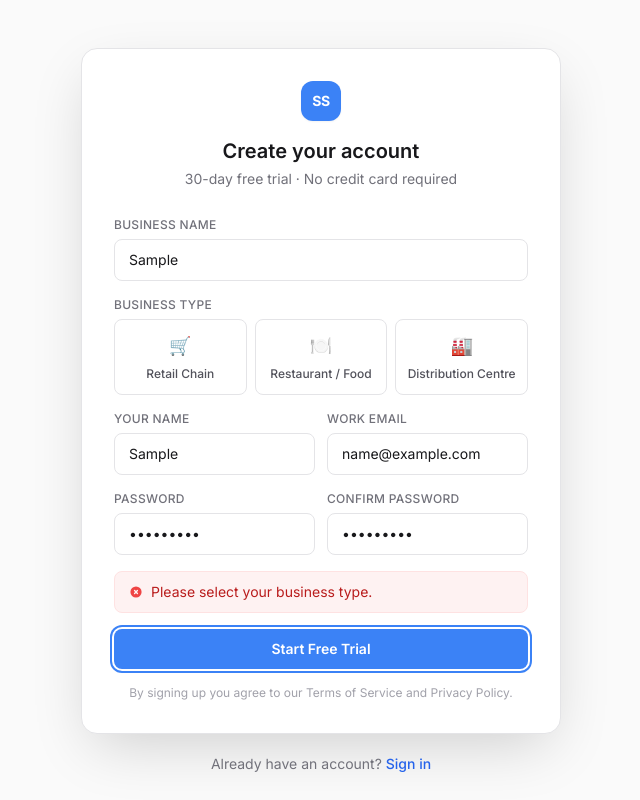
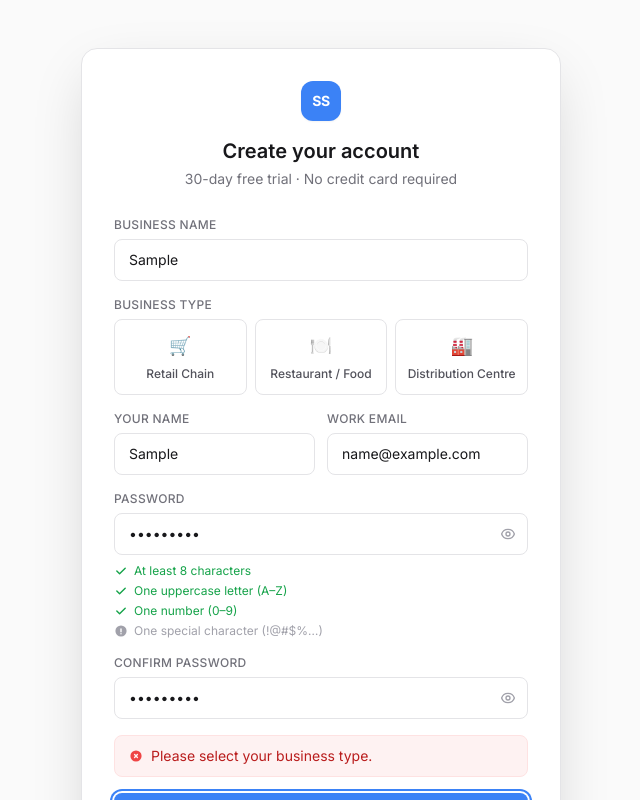
Before and after one commit to YothatsSam/stocksense-pro, a React (Vite) app in the folder frontend/: page /signup in a window 1280 px wide. Both pictures are taken after typing "Sample", "Sample", "name@example.com", "Sample123", "Sample123" into the empty fields and a click on the button "Start Free Trial". Shown: the top 800 px of the page, without its empty margins (319-959 px from the left). Built offline with nearby package versions, Linux system fonts and the light colour scheme; no server answers.

Commit message:
Add show/hide password toggle to login and signup

```diff
--- a/frontend/src/pages/Login.tsx
+++ b/frontend/src/pages/Login.tsx
@@ -7,10 +7,11 @@ export default function Login() {
   const { signIn } = useAuth()
   const navigate = useNavigate()
 
-  const [email, setEmail]     = useState('')
+  const [email, setEmail]       = useState('')
   const [password, setPassword] = useState('')
-  const [error, setError]     = useState<string | null>(null)
-  const [loading, setLoading] = useState(false)
+  const [showPassword, setShowPassword] = useState(false)
+  const [error, setError]       = useState<string | null>(null)
+  const [loading, setLoading]   = useState(false)
 
   async function handleSubmit(e: React.FormEvent) {
     e.preventDefault()
@@ -70,14 +71,33 @@ export default function Login() {
               <label className="block text-xs font-medium uppercase tracking-wide text-zinc-500 mb-1.5">
                 Password
               </label>
+              <div className="relative">
                 <input
-                type="password"
+                  type={showPassword ? 'text' : 'password'}
                   required
                   value={password}
                   onChange={(e) => setPassword(e.target.value)}
                   placeholder="••••••••"
-                className="block w-full rounded-lg border border-zinc-200 bg-white px-3.5 py-2.5 text-sm text-zinc-900 placeholder-zinc-400 transition-colors duration-150 focus:border-brand-500 focus:outline-none focus:ring-2 focus:ring-brand-500/20"
+                  className="block w-full rounded-lg border border-zinc-200 bg-white px-3.5 py-2.5 pr-10 text-sm text-zinc-900 placeholder-zinc-400 transition-colors duration-150 focus:border-brand-500 focus:outline-none focus:ring-2 focus:ring-brand-500/20"
                 />
+                <button
+                  type="button"
+                  onClick={() => setShowPassword(v => !v)}
+                  className="absolute inset-y-0 right-0 flex items-center px-3 text-zinc-400 hover:text-zinc-600"
+                  tabIndex={-1}
+                >
+                  {showPassword ? (
+                    <svg xmlns="http://www.w3.org/2000/svg" className="h-4 w-4" fill="none" viewBox="0 0 24 24" stroke="currentColor" strokeWidth={2}>
+                      <path strokeLinecap="round" strokeLinejoin="round" d="M13.875 18.825A10.05 10.05 0 0112 19c-4.478 0-8.268-2.943-9.543-7a9.97 9.97 0 011.563-3.029m5.858.908a3 3 0 114.243 4.243M9.878 9.878l4.242 4.242M9.88 9.88l-3.29-3.29m7.532 7.532l3.29 3.29M3 3l3.59 3.59m0 0A9.953 9.953 0 0112 5c4.478 0 8.268 2.943 9.543 7a10.025 10.025 0 01-4.132 5.411m0 0L21 21" />
+                    </svg>
+                  ) : (
+                    <svg xmlns="http://www.w3.org/2000/svg" className="h-4 w-4" fill="none" viewBox="0 0 24 24" stroke="currentColor" strokeWidth={2}>
+                      <path strokeLinecap="round" strokeLinejoin="round" d="M15 12a3 3 0 11-6 0 3 3 0 016 0z" />
+                      <path strokeLinecap="round" strokeLinejoin="round" d="M2.458 12C3.732 7.943 7.523 5 12 5c4.478 0 8.268 2.943 9.542 7-1.274 4.057-5.064 7-9.542 7-4.477 0-8.268-2.943-9.542-7z" />
+                    </svg>
+                  )}
+                </button>
+              </div>
             </div>
 
             {error && (
--- a/frontend/src/pages/Signup.tsx
+++ b/frontend/src/pages/Signup.tsx
@@ -4,6 +4,13 @@ import { register } from '../api/client'
 import { useAuth } from '../context/AuthContext'
 
 type BusinessType = 'retail' | 'restaurant' | 'distribution'
+
+const passwordRules = [
+  { label: 'At least 8 characters',          test: (p: string) => p.length >= 8 },
+  { label: 'One uppercase letter (A–Z)',      test: (p: string) => /[A-Z]/.test(p) },
+  { label: 'One number (0–9)',                test: (p: string) => /[0-9]/.test(p) },
+  { label: 'One special character (!@#$%…)', test: (p: string) => /[^A-Za-z0-9]/.test(p) },
+]
 
 const BUSINESS_TYPES: { value: BusinessType; label: string; emoji: string }[] = [
   { value: 'retail',       label: 'Retail Chain',         emoji: '🛒' },
@@ -23,8 +30,10 @@ export default function Signup() {
     password: '',
     confirm: '',
   })
-  const [error, setError]   = useState<string | null>(null)
-  const [loading, setLoading] = useState(false)
+  const [showPassword, setShowPassword]   = useState(false)
+  const [showConfirm, setShowConfirm]     = useState(false)
+  const [error, setError]                 = useState<string | null>(null)
+  const [loading, setLoading]             = useState(false)
 
   function set(field: keyof typeof form) {
     return (e: React.ChangeEvent<HTMLInputElement | HTMLSelectElement>) =>
@@ -38,11 +47,20 @@ export default function Signup() {
     if (!form.business_type) {
       return setError('Please select your business type.')
     }
+    if (form.password.length < 8) {
+      return setError('Password must be at least 8 characters.')
+    }
+    if (!/[A-Z]/.test(form.password)) {
+      return setError('Password must contain at least one uppercase letter.')
+    }
+    if (!/[0-9]/.test(form.password)) {
+      return setError('Password must contain at least one number.')
+    }
+    if (!/[^A-Za-z0-9]/.test(form.password)) {
+      return setError('Password must contain at least one special character (e.g. !@#$%).')
+    }
     if (form.password !== form.confirm) {
       return setError('Passwords do not match.')
-    }
-    if (form.password.length < 8) {
-      return setError('Password must be at least 8 characters.')
     }
 
     setLoading(true)
@@ -157,38 +175,94 @@ export default function Signup() {
               </div>
             </div>
 
-            {/* Two-column row: password + confirm */}
-            <div className="grid grid-cols-2 gap-3">
+            {/* Password */}
             <div>
               <label className="block text-xs font-medium uppercase tracking-wide text-zinc-500 mb-1.5">
                 Password
               </label>
+              <div className="relative">
                 <input
-                  type="password"
+                  type={showPassword ? 'text' : 'password'}
                   required
-                  minLength={8}
                   value={form.password}
                   onChange={set('password')}
-                  placeholder="Min. 8 characters"
-                  className="block w-full rounded-lg border border-zinc-200 bg-white px-3.5 py-2.5 text-sm text-zinc-900 placeholder-zinc-400 transition-colors duration-150 focus:border-brand-500 focus:outline-none focus:ring-2 focus:ring-brand-500/20"
+                  placeholder="Create a strong password"
+                  className="block w-full rounded-lg border border-zinc-200 bg-white px-3.5 py-2.5 pr-10 text-sm text-zinc-900 placeholder-zinc-400 transition-colors duration-150 focus:border-brand-500 focus:outline-none focus:ring-2 focus:ring-brand-500/20"
                 />
+                <button
+                  type="button"
+                  onClick={() => setShowPassword(v => !v)}
+                  className="absolute inset-y-0 right-0 flex items-center px-3 text-zinc-400 hover:text-zinc-600"
+                  tabIndex={-1}
+                >
+                  {showPassword ? (
+                    <svg xmlns="http://www.w3.org/2000/svg" className="h-4 w-4" fill="none" viewBox="0 0 24 24" stroke="currentColor" strokeWidth={2}>
+                      <path strokeLinecap="round" strokeLinejoin="round" d="M13.875 18.825A10.05 10.05 0 0112 19c-4.478 0-8.268-2.943-9.543-7a9.97 9.97 0 011.563-3.029m5.858.908a3 3 0 114.243 4.243M9.878 9.878l4.242 4.242M9.88 9.88l-3.29-3.29m7.532 7.532l3.29 3.29M3 3l3.59 3.59m0 0A9.953 9.953 0 0112 5c4.478 0 8.268 2.943 9.543 7a10.025 10.025 0 01-4.132 5.411m0 0L21 21" />
+                    </svg>
+                  ) : (
+                    <svg xmlns="http://www.w3.org/2000/svg" className="h-4 w-4" fill="none" viewBox="0 0 24 24" stroke="currentColor" strokeWidth={2}>
+                      <path strokeLinecap="round" strokeLinejoin="round" d="M15 12a3 3 0 11-6 0 3 3 0 016 0z" />
+                      <path strokeLinecap="round" strokeLinejoin="round" d="M2.458 12C3.732 7.943 7.523 5 12 5c4.478 0 8.268 2.943 9.542 7-1.274 4.057-5.064 7-9.542 7-4.477 0-8.268-2.943-9.542-7z" />
+                    </svg>
+                  )}
+                </button>
               </div>
+              {/* Live password rules */}
+              {form.password.length > 0 && (
+                <ul className="mt-2 space-y-1">
+                  {passwordRules.map(rule => {
+                    const passed = rule.test(form.password)
+                    return (
+                      <li key={rule.label} className={`flex items-center gap-1.5 text-xs ${passed ? 'text-green-600' : 'text-zinc-400'}`}>
+                        <svg className="h-3.5 w-3.5 shrink-0" fill="currentColor" viewBox="0 0 20 20">
+                          {passed
+                            ? <path fillRule="evenodd" d="M16.707 5.293a1 1 0 010 1.414l-8 8a1 1 0 01-1.414 0l-4-4a1 1 0 011.414-1.414L8 12.586l7.293-7.293a1 1 0 011.414 0z" clipRule="evenodd" />
+                            : <path fillRule="evenodd" d="M10 18a8 8 0 100-16 8 8 0 000 16zm1-11a1 1 0 10-2 0v4a1 1 0 102 0V7zm-1 8a1 1 0 100-2 1 1 0 000 2z" clipRule="evenodd" />
+                          }
+                        </svg>
+                        {rule.label}
+                      </li>
+                    )
+                  })}
+                </ul>
+              )}
+            </div>
+
+            {/* Confirm password */}
             <div>
               <label className="block text-xs font-medium uppercase tracking-wide text-zinc-500 mb-1.5">
                 Confirm password
               </label>
+              <div className="relative">
                 <input
-                  type="password"
+                  type={showConfirm ? 'text' : 'password'}
                   required
                   value={form.confirm}
                   onChange={set('confirm')}
                   placeholder="Repeat password"
-                  className={`block w-full rounded-lg border px-3.5 py-2.5 text-sm placeholder-zinc-400 transition-colors duration-150 focus:outline-none focus:ring-2 ${
+                  className={`block w-full rounded-lg border px-3.5 py-2.5 pr-10 text-sm placeholder-zinc-400 transition-colors duration-150 focus:outline-none focus:ring-2 ${
                     form.confirm && form.confirm !== form.password
                       ? 'border-red-300 bg-red-50 text-red-900 focus:border-red-500 focus:ring-red-500/20'
                       : 'border-zinc-200 bg-white text-zinc-900 focus:border-brand-500 focus:ring-brand-500/20'
                   }`}
                 />
+                <button
+                  type="button"
+                  onClick={() => setShowConfirm(v => !v)}
+                  className="absolute inset-y-0 right-0 flex items-center px-3 text-zinc-400 hover:text-zinc-600"
+                  tabIndex={-1}
+                >
+                  {showConfirm ? (
+                    <svg xmlns="http://www.w3.org/2000/svg" className="h-4 w-4" fill="none" viewBox="0 0 24 24" stroke="currentColor" strokeWidth={2}>
+                      <path strokeLinecap="round" strokeLinejoin="round" d="M13.875 18.825A10.05 10.05 0 0112 19c-4.478 0-8.268-2.943-9.543-7a9.97 9.97 0 011.563-3.029m5.858.908a3 3 0 114.243 4.243M9.878 9.878l4.242 4.242M9.88 9.88l-3.29-3.29m7.532 7.532l3.29 3.29M3 3l3.59 3.59m0 0A9.953 9.953 0 0112 5c4.478 0 8.268 2.943 9.543 7a10.025 10.025 0 01-4.132 5.411m0 0L21 21" />
+                    </svg>
+                  ) : (
+                    <svg xmlns="http://www.w3.org/2000/svg" className="h-4 w-4" fill="none" viewBox="0 0 24 24" stroke="currentColor" strokeWidth={2}>
+                      <path strokeLinecap="round" strokeLinejoin="round" d="M15 12a3 3 0 11-6 0 3 3 0 016 0z" />
+                      <path strokeLinecap="round" strokeLinejoin="round" d="M2.458 12C3.732 7.943 7.523 5 12 5c4.478 0 8.268 2.943 9.542 7-1.274 4.057-5.064 7-9.542 7-4.477 0-8.268-2.943-9.542-7z" />
+                    </svg>
+                  )}
+                </button>
               </div>
             </div>
 
```
Lines whose indentation alone changed are shown as unchanged.
